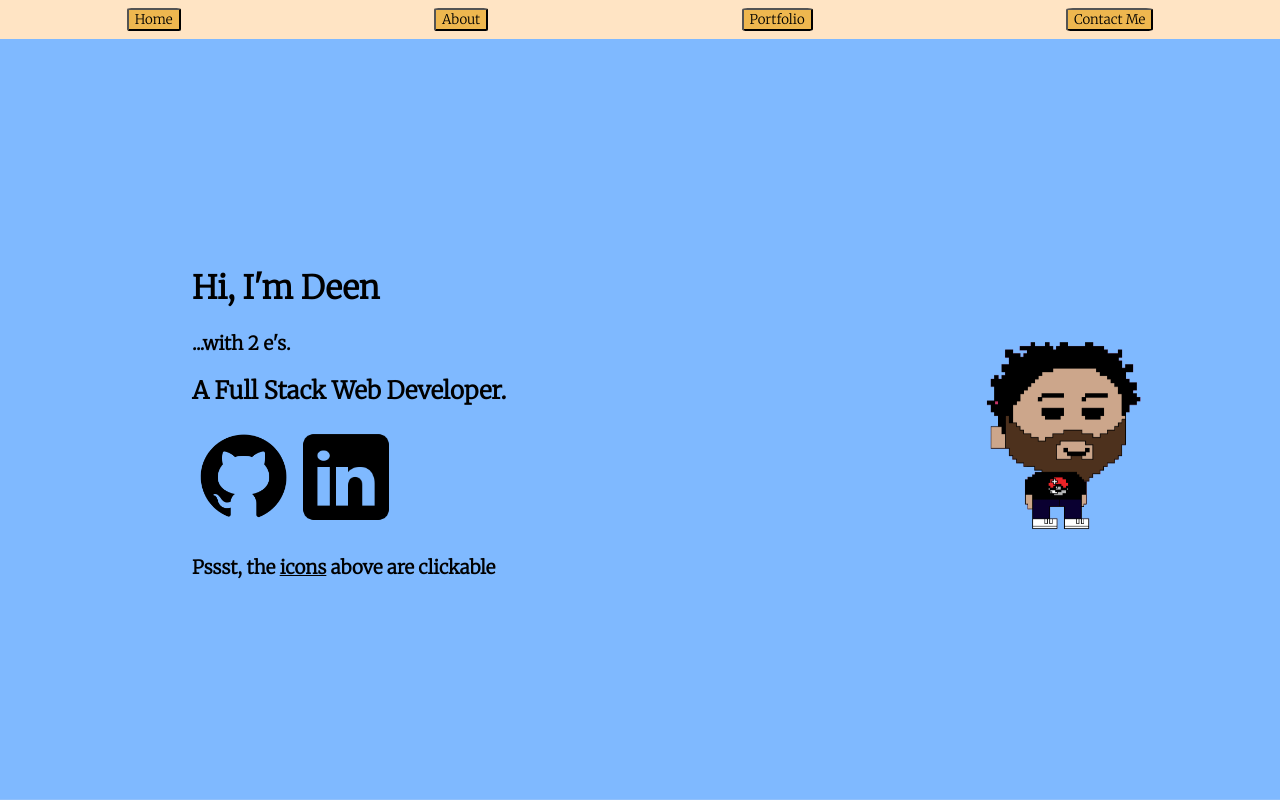
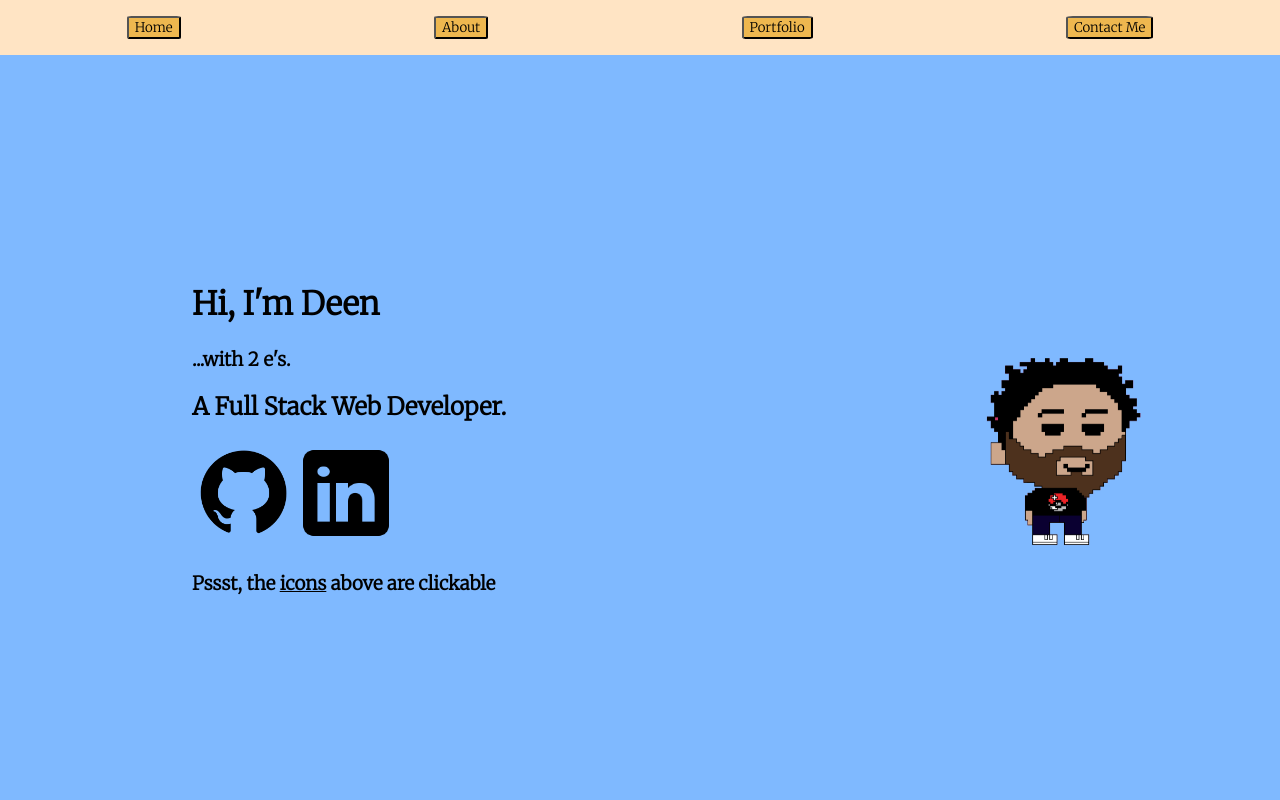
Before and after one commit to Deen-q/portfolio-site, a React (Create React App) app: page / in a window 1280 px wide. Shown: the top 800 px of the page. Built offline with nearby package versions, Linux system fonts and the light colour scheme.

Commit message:
Tiny changes - so small I cant even remember them

```diff
--- a/src/App.css
+++ b/src/App.css
@@ -16,13 +16,13 @@ body {
   position: sticky;
   top: 0;
   z-index: 1;
-  padding-top: 1vh;
+  padding-top: 2vh;
 }
 
 .NavBarButtons {
   display: flex;
   justify-content: space-around;
-  padding-bottom: 1vh;
+  padding-bottom: 2vh;
 }
 
 button {
```
